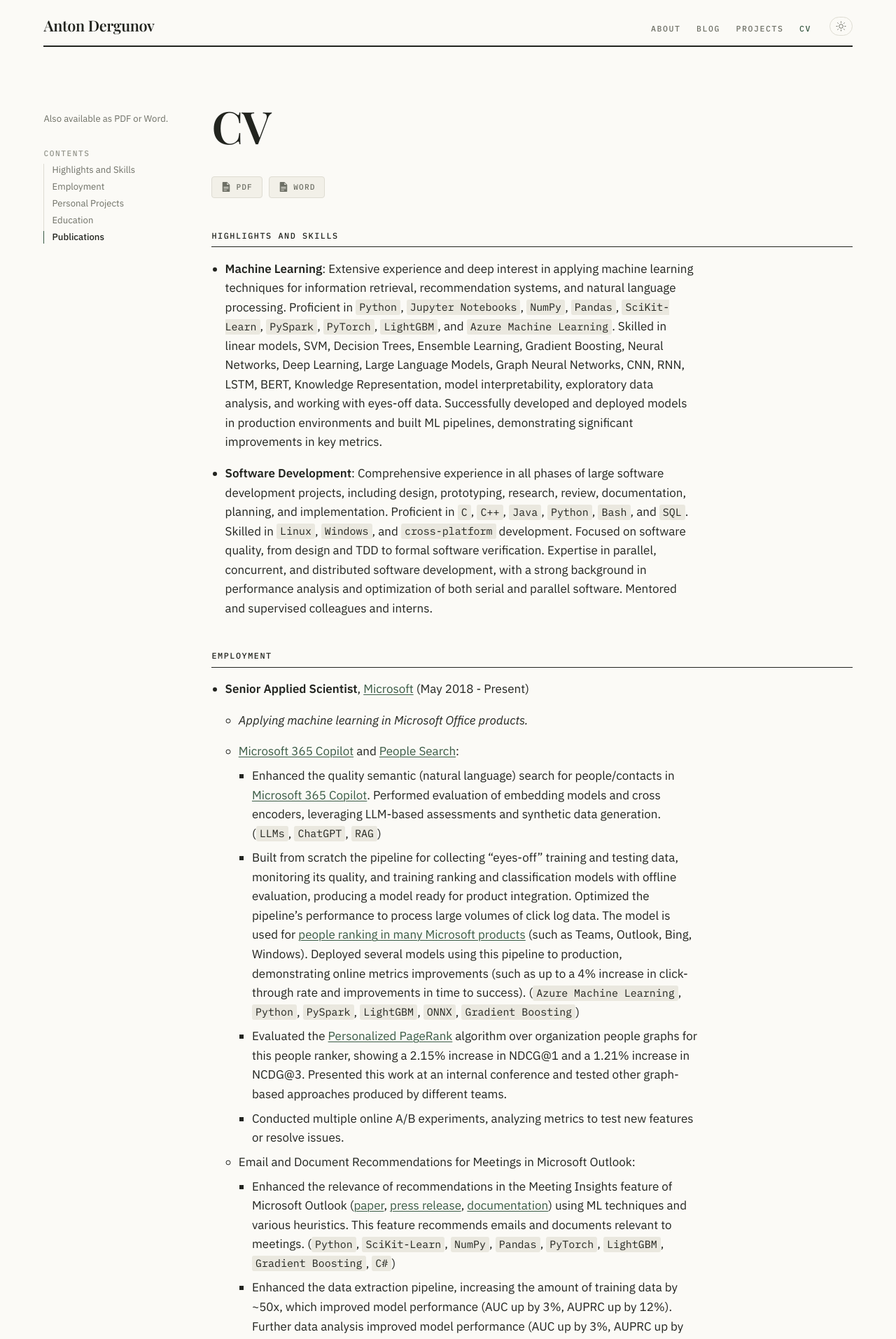
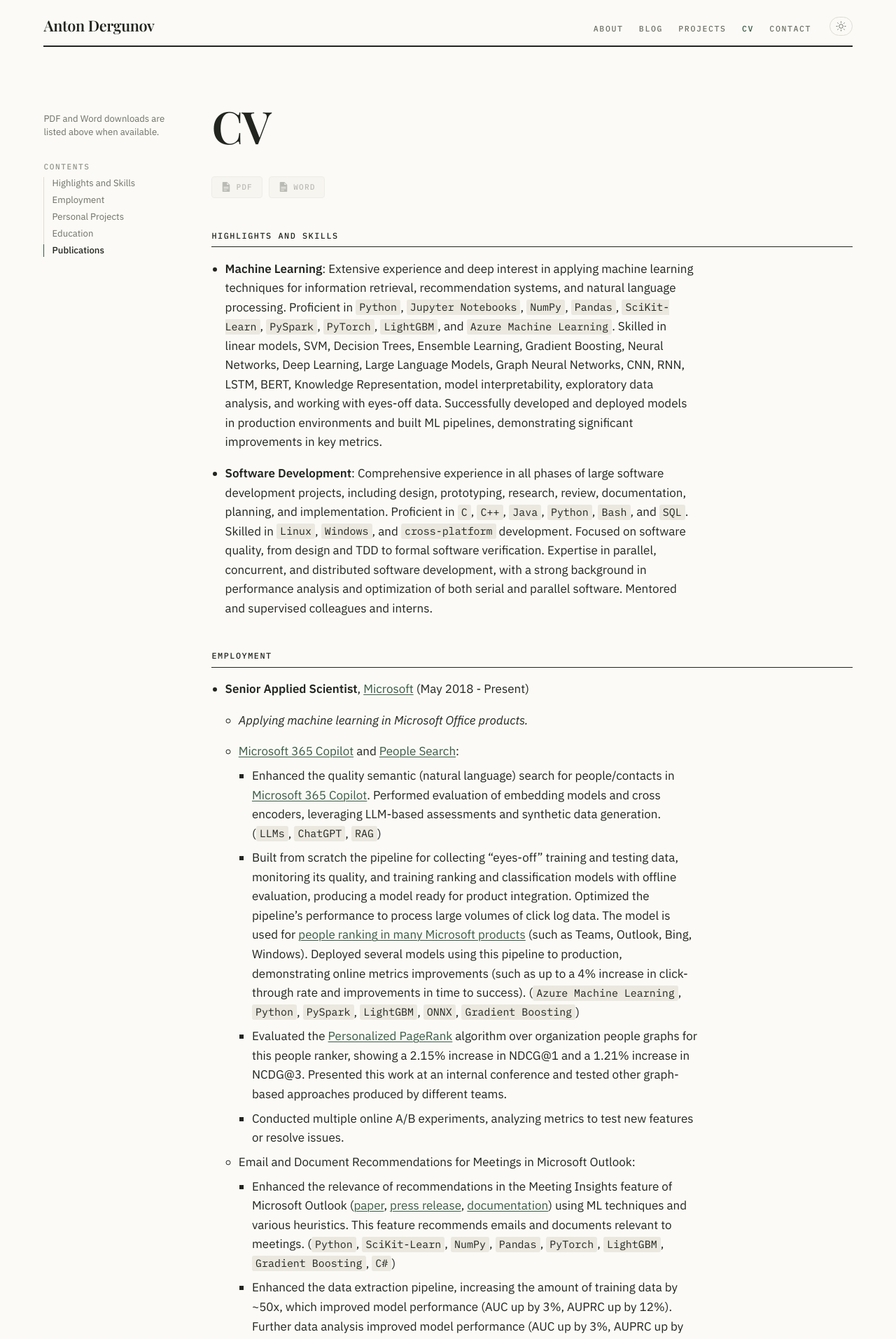
Before and after one commit to anton-dergunov/anton-dergunov.github.io, a Jekyll site: the page built from _pages/cv.md, in a window 1280 px wide. Shown: the top 1913 px of the page at 70% size. Built offline with Jekyll 4.4.1, drawn with Linux system fonts in a browser that asks for light colours.

Commit message:
Remove personal contact details and add a contact page
- Deleted the CV files and removed the email from the two published papers; the CV download buttons show as disabled until a new CV is added
- Added a Contact page with LinkedIn, GitHub and a forwarding address that is not in the page source as plain text
- Added a check that fails if a personal email or phone number appears in site sources, run in CI and as a pre-commit hook

```diff
--- a/_config.yml
+++ b/_config.yml
@@ -18,6 +18,9 @@
   twitter          : "AntonDergunov"
   stackoverflow    : "1989308/anton-dergunov"
   medium           : "https://medium.com/@adergunov"
+  # Forwarding alias, split so the address never appears as plain text in the page source
+  contact_email_user   : "anton.dergunov.public360"
+  contact_email_domain : "simplelogin.com"
 
 words_per_minute         : 200
 future                   : false
@@ -49,6 +52,8 @@
   - Gemfile.lock
   - LICENSE
   - README.md
+  - local                       # gitignored private notes, incl. the contact-detail patterns
+  - scripts
   - package.json
   - node_modules
   - vendor
--- a/_data/navigation.yml
+++ b/_data/navigation.yml
@@ -7,3 +7,5 @@
     url: /projects/
   - title: "CV"
     url: /cv/
+  - title: "Contact"
+    url: /contact/
--- a/_includes/cv_download.html
+++ b/_includes/cv_download.html
@@ -1,8 +1,20 @@
+{%- comment -%}
+  Each button is a link when the file is published, and a greyed-out label otherwise.
+{%- endcomment -%}
+{%- assign cv_pdf = site.static_files | where: "path", "/cv/Anton_Dergunov.pdf" | first -%}
+{%- assign cv_docx = site.static_files | where: "path", "/cv/Anton_Dergunov.docx" | first -%}
+{%- capture cv_icon -%}
+<svg viewBox="0 0 16 16" aria-hidden="true"><path d="M9.5 0H3a1 1 0 0 0-1 1v14a1 1 0 0 0 1 1h10a1 1 0 0 0 1-1V4.5L9.5 0zm0 1.5L12.5 4.5H9.5V1.5zM4 8h8v1H4V8zm0 2.5h8v1H4v-1zM4 13h5v1H4v-1z"/></svg>
+{%- endcapture -%}
 <div class="download-links">
-  <a href="{{ '/cv/Anton_Dergunov.pdf' | relative_url }}">
-    <svg viewBox="0 0 16 16" aria-hidden="true"><path d="M9.5 0H3a1 1 0 0 0-1 1v14a1 1 0 0 0 1 1h10a1 1 0 0 0 1-1V4.5L9.5 0zm0 1.5L12.5 4.5H9.5V1.5zM4 8h8v1H4V8zm0 2.5h8v1H4v-1zM4 13h5v1H4v-1z"/></svg>
-    PDF</a>
-  <a href="{{ '/cv/Anton_Dergunov.docx' | relative_url }}">
-    <svg viewBox="0 0 16 16" aria-hidden="true"><path d="M9.5 0H3a1 1 0 0 0-1 1v14a1 1 0 0 0 1 1h10a1 1 0 0 0 1-1V4.5L9.5 0zm0 1.5L12.5 4.5H9.5V1.5zM4 8h8v1H4V8zm0 2.5h8v1H4v-1zM4 13h5v1H4v-1z"/></svg>
-    Word</a>
+  {%- if cv_pdf %}
+  <a href="{{ '/cv/Anton_Dergunov.pdf' | relative_url }}">{{ cv_icon }} PDF</a>
+  {%- else %}
+  <span class="is-disabled" aria-disabled="true" title="Not available yet">{{ cv_icon }} PDF</span>
+  {%- endif %}
+  {%- if cv_docx %}
+  <a href="{{ '/cv/Anton_Dergunov.docx' | relative_url }}">{{ cv_icon }} Word</a>
+  {%- else %}
+  <span class="is-disabled" aria-disabled="true" title="Not available yet">{{ cv_icon }} Word</span>
+  {%- endif %}
 </div>
--- a/_layouts/base.html
+++ b/_layouts/base.html
@@ -73,6 +73,7 @@
           <a href="{{ '/feed.xml' | relative_url }}">
             <svg viewBox="0 0 16 16" aria-hidden="true"><path d="M2 11a3 3 0 0 1 3 3H2v-3zM2 6.5a8.5 8.5 0 0 1 8.5 8.5H8.6A6.6 6.6 0 0 0 2 8.4V6.5zM2 2a13 13 0 0 1 13 13h-1.9A11.1 11.1 0 0 0 2 3.9V2z"/></svg>
             Feed</a>
+          <a href="{{ '/contact/' | relative_url }}">Contact</a>
           <a href="{{ '/sitemap/' | relative_url }}">Sitemap</a>
         </div>
         <span class="site-footer__copy">&copy; {{ site.time | date: '%Y' }} {{ site.name | default: site.title }}</span>
--- a/_pages/cv.md
+++ b/_pages/cv.md
@@ -4,7 +4,7 @@
 permalink: /cv/
 body_class: cv-body
 rail_toc: h1
-rail_note: "Also available as PDF or Word."
+rail_note: "PDF and Word downloads are listed above when available."
 redirect_from:
   - /resume
 ---
--- a/assets/css/main.css
+++ b/assets/css/main.css
@@ -1150,7 +1150,8 @@
   gap: .6rem;
   margin-bottom: 2rem;
 }
-.download-links a {
+.download-links a,
+.download-links .is-disabled {
   display: inline-flex;
   align-items: center;
   gap: .45rem;
@@ -1165,6 +1166,7 @@
   text-decoration: none;
 }
 .download-links a:hover { border-color: var(--green); color: var(--green); }
+.download-links .is-disabled { opacity: .45; cursor: not-allowed; }
 .download-links svg { width: 14px; height: 14px; fill: currentColor; }
 
 /* ---------- mermaid ---------- */
```
Also changed, not shown: _pages/contact.md (added, +20 -0 lines), .github/workflows/pages.yml, 2 other files.
